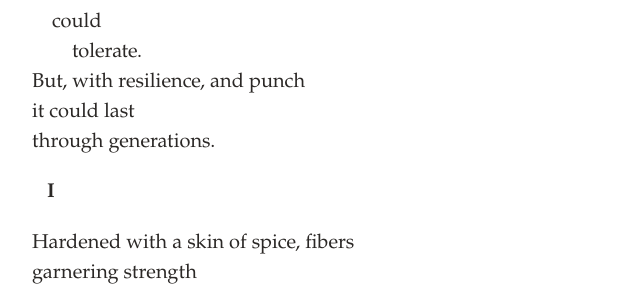
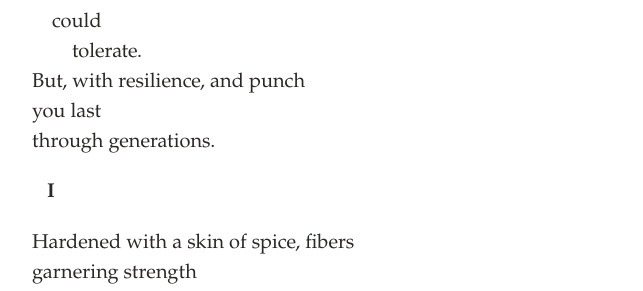
Before and after one commit to svvchen/nervxious, a Jekyll site: the page built from _posts/2020-04-04-trinity.markdown, in a window 1280 px wide. Shown: the part 909-1200 px from the top of the page, without its empty margins (286-929 px from the left). Built offline with Jekyll 4.4.1, drawn with Linux system fonts in a browser that asks for light colours; comment, search, counter and statistics services are not loaded.

Commit message:
Update 2020-04-04-trinity.markdown

```diff
--- a/_posts/2020-04-04-trinity.markdown
+++ b/_posts/2020-04-04-trinity.markdown
@@ -24,7 +24,7 @@ than the world
 &nbsp;&nbsp;&nbsp;&nbsp;could
 &nbsp;&nbsp;&nbsp;&nbsp;&nbsp;&nbsp;&nbsp;&nbsp;tolerate.
 But, with resilience, and punch
-it could last
+you last
 through generations.
 
 &nbsp;&nbsp;&nbsp;**I**
```
